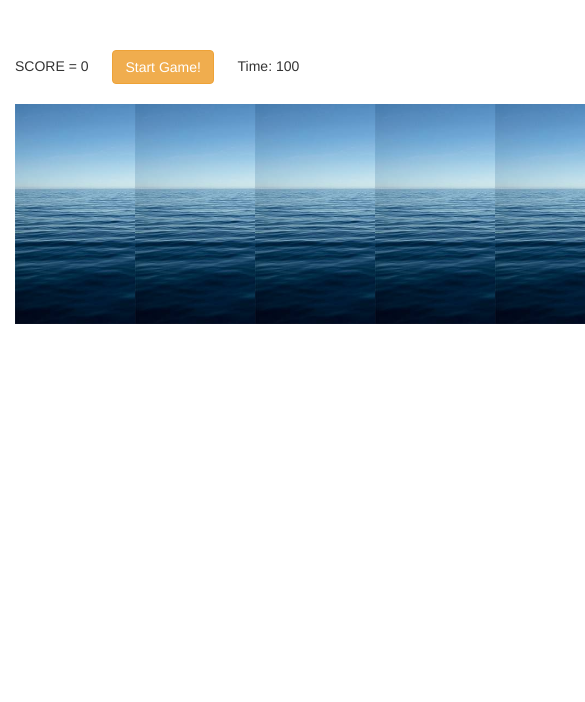
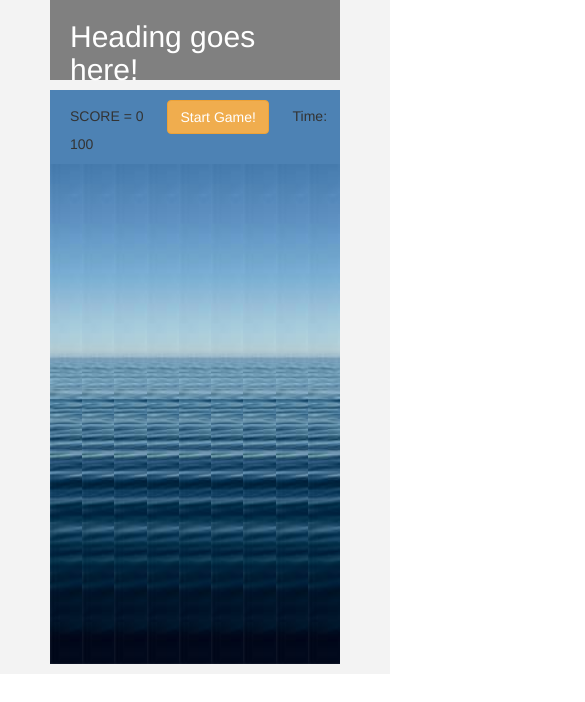
Before and after one commit to ArianeH/clientside-javascript-game, a plain HTML site: page index.html in a window 390 px wide. Shown: the top 702 px of the page, 585 px wide, since content can reach past the window. Drawn offline with nearby package versions, Linux system fonts and the light colour scheme.

Commit message:
Adjusted layout to be responsive to different screen sizes

```diff
--- a/game.js
+++ b/game.js
@@ -19,7 +19,7 @@ function runTimer() {
   },100);
 }
 
-function resetGameFunction() {
+function restartGameFunction() {
   currentScore.innerHTML = 0;
   startTime = 101;
 }
@@ -51,10 +51,10 @@ function gameFunction() {
       selected.removeEventListener('click', getPointFunction);
     },2000);
   },3000);
-  startButton.id = "reset-btn";
-  startButton.innerHTML = "Reset Game!";
+  startButton.id = "restart-btn";
+  startButton.innerHTML = "Restart Game!";
   startButton.removeEventListener('click', gameFunction);
-  document.getElementById("reset-btn").addEventListener('click', resetGameFunction);
+  document.getElementById("restart-btn").addEventListener('click', restartGameFunction);
 }
 
 function getRandomNumber(max) {
--- a/index.html
+++ b/index.html
@@ -10,8 +10,9 @@
 </head>
 <body>
   <div class="container">
+    <div class="game-banner"><h2>Heading goes here!</h2></div>
     <div class="game-wrapper">
-      <div>
+      <div class="level-wrapper">
         <span>SCORE = </span>
         <span class="score">0</span>
         <span><button class="btn btn-primary btn-warning cta-btn" id="start-btn">Start Game!</button></span>
--- a/style.css
+++ b/style.css
@@ -1,20 +1,50 @@
+.container {
+  background-color: #f3f3f3;
+  width: auto;
+  padding: 0px 50px;
+}
+.game-banner {
+  height: 80px;
+  background-color: grey;
+  margin-top: 0px;
+  padding: 20px;
+}
+.game-banner h2 {
+  color: white;
+  margin: 0px;
+}
 .game-wrapper {
-  margin-top: 50px;
+  margin-top: 10px;
+  padding-top: 10px;
+  background-color: #4d82b4;
+}
+.game-wrapper .level-wrapper {
+  margin-left: 20px;
 }
 .game-table {
-  margin: 20px 0px;
+  width: 100%;
+  margin: 10px 0px;
+}
+.game-table > tbody {
+  width: 100%;
+}
+.game-table > tbody > tr {
+  display: flex;
+  width: 100%;
+}
+.game-table > tbody > tr > td {
+  height: 500px;
+  flex: 0 0 calc(100%/9);
+  background-image: url("ocean.jpg");
+  background-size: cover;
+  display: flex;
+  align-items: center;
 }
 .game-table > tbody > tr > td > div {
-  margin: 20px 20px;
+  margin: auto;
   text-align: center;
   color: white;
-}
-.game-table > tbody > tr > td {
-  height: 220px;
-  min-width: 120px;
-  // border: solid red 1px;
-  background-image: url("ocean.jpg");
-  background-size: cover;
+
 }
 .cta-btn {
   margin: 0px 20px;
```
